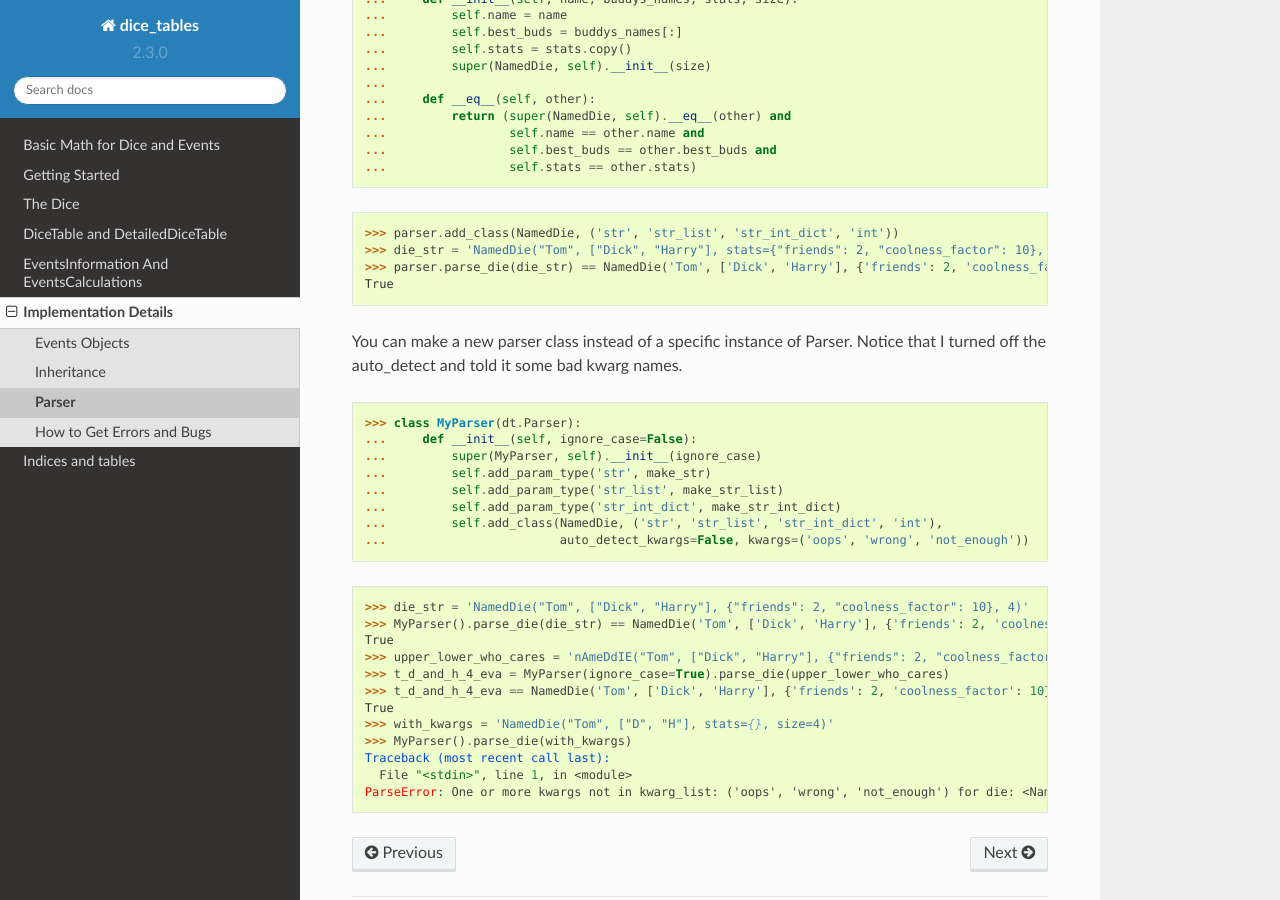
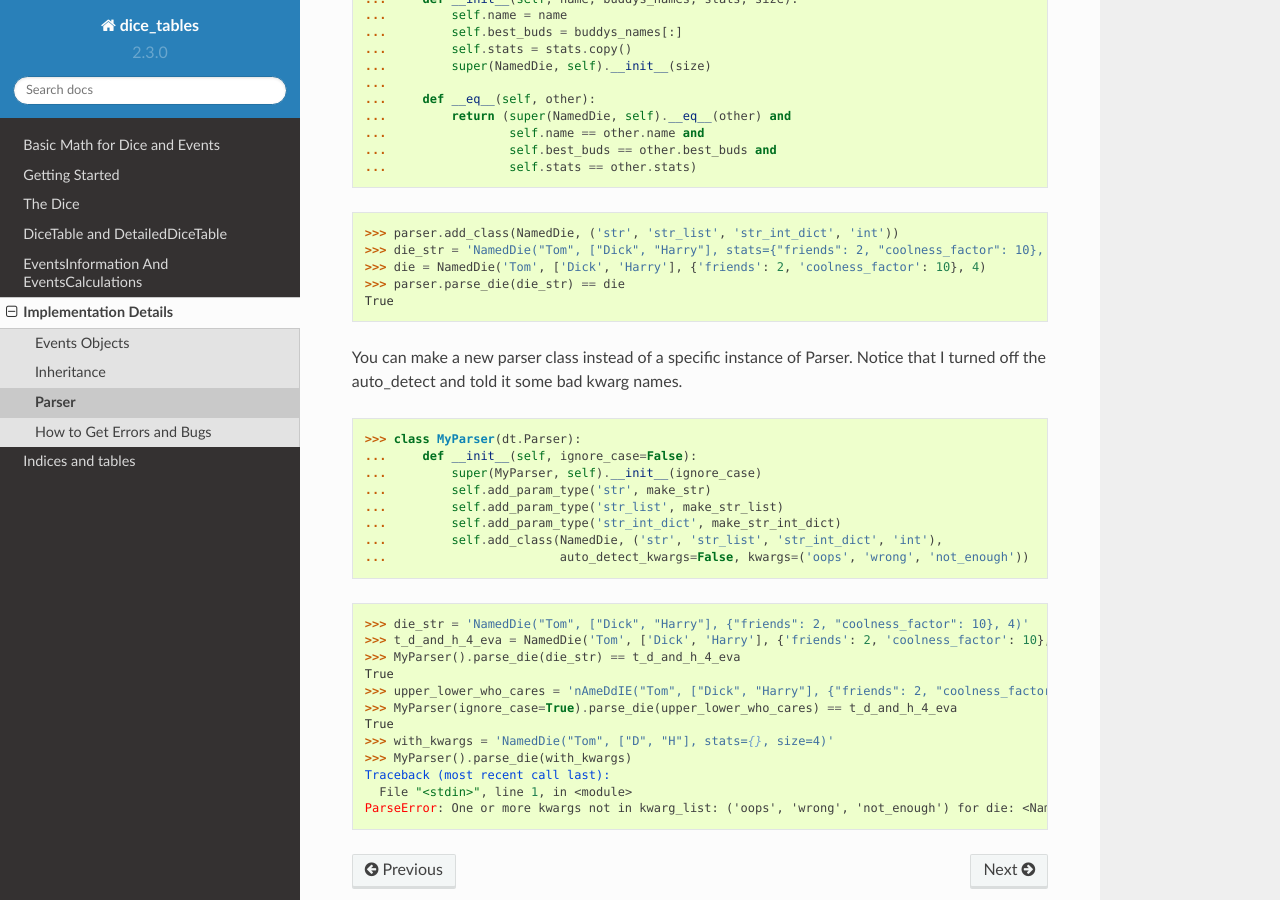
Before and after one commit to eric-s-s/dice-tables, a Sphinx documentation site: the page built from docs/implementation_details/parser.rst, in a window 1280 px wide and 900 px high, scrolled down 1959 px. Built offline with Sphinx 7.4.7 and the Read the Docs theme 2.0.0, drawn with Linux system fonts in a browser that asks for light colours.

Commit message:
small change to parser docs

```diff
--- a/docs/implementation_details/parser.rst
+++ b/docs/implementation_details/parser.rst
@@ -14,9 +14,8 @@
     >>> new_die = dt.Parser().parse_die('Die(6)')
     >>> new_die == dt.Die(6)
     True
-    >>> other_die = dt.Parser().parse_die('ModDie(6, modifier=1)')
-    >>> other_die == dt.ModDie(6, 1)
-    True
+    >>> dt.Parser().parse_die('ModDie(6, modifier=1)')
+    ModDie(6, 1)
 
     It can ignore case or not.  This applies to dice names and kwarg names. It defaults to ignore_case=False.
     You can also disable allowing kwargs. It defaults to disable_kwargs=False.
@@ -128,7 +127,8 @@
 
 >>> parser.add_class(NamedDie, ('str', 'str_list', 'str_int_dict', 'int'))
 >>> die_str = 'NamedDie("Tom", ["Dick", "Harry"], stats={"friends": 2, "coolness_factor": 10}, size=4)'
->>> parser.parse_die(die_str) == NamedDie('Tom', ['Dick', 'Harry'], {'friends': 2, 'coolness_factor': 10}, 4)
+>>> die = NamedDie('Tom', ['Dick', 'Harry'], {'friends': 2, 'coolness_factor': 10}, 4)
+>>> parser.parse_die(die_str) == die
 True
 
 You can make a new parser class instead of a specific instance of Parser. Notice that I turned off the auto_detect and
@@ -144,11 +144,11 @@
 ...                        auto_detect_kwargs=False, kwargs=('oops', 'wrong', 'not_enough'))
 
 >>> die_str = 'NamedDie("Tom", ["Dick", "Harry"], {"friends": 2, "coolness_factor": 10}, 4)'
->>> MyParser().parse_die(die_str) == NamedDie('Tom', ['Dick', 'Harry'], {'friends': 2, 'coolness_factor': 10}, 4)
+>>> t_d_and_h_4_eva = NamedDie('Tom', ['Dick', 'Harry'], {'friends': 2, 'coolness_factor': 10}, 4)
+>>> MyParser().parse_die(die_str) == t_d_and_h_4_eva
 True
 >>> upper_lower_who_cares = 'nAmeDdIE("Tom", ["Dick", "Harry"], {"friends": 2, "coolness_factor": 10}, 4)'
->>> t_d_and_h_4_eva = MyParser(ignore_case=True).parse_die(upper_lower_who_cares)
->>> t_d_and_h_4_eva == NamedDie('Tom', ['Dick', 'Harry'], {'friends': 2, 'coolness_factor': 10}, 4)
+>>> MyParser(ignore_case=True).parse_die(upper_lower_who_cares) == t_d_and_h_4_eva
 True
 >>> with_kwargs = 'NamedDie("Tom", ["D", "H"], stats={}, size=4)'
 >>> MyParser().parse_die(with_kwargs)
```
Also changed, not shown: other parts of docs/implementation_details/parser.rst (+4 -4 lines).
